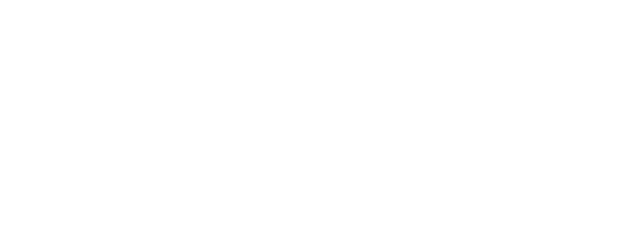
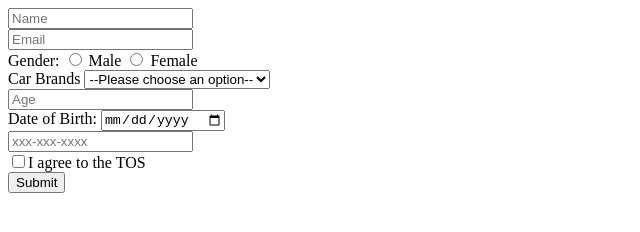
Before and after one commit to acciojob/signup-form-car-Luffy6441, a website: page main.html in a window 1280 px wide. Shown: the whole page, without its empty margins (0-640 px from the left). Drawn offline with Linux system fonts and the light colour scheme.

Commit message:
created a submission

```diff
--- a/main.html
+++ b/main.html
@@ -11,6 +11,68 @@
     <script type="text/javascript" src="./script.js">
 </script>
 
+	<form method = "post">
+		<div>
+			<label for="name">
+				<input type="text" id="name" placeholder="Name" required>
+			</label>
+		</div>
+
+		<div>
+			<label for="email">
+				<input type="email" id="email" placeholder="Email" required>
+			</label>
+		</div>
+
+		<div>
+			Gender:
+			<label for="gender_m">
+                <input type="radio" name="gender" id="gender_m"> Male
+            </label>
+
+            <label for="gender_f">
+                <input type="radio" name="gender" id="gender_f"> Female
+            </label>
+		</div>
+
+		<div>
+            <label for="cars"> Car Brands </label>
+            <select name="myList" id="cars">
+                <option value="Swift" selected> --Please choose an option-- </option>
+                <option value="Swift-Desire"> Rolls-Royce </option>
+                <option value="Innova"> Mercedes-Benz </option>
+                <option value="Ertica"> BMW </option>
+            </select>
+		</div>
+
+		<div>
+			<label for="age">
+				<input type="number" id="age" placeholder="Age" required>
+			</label>
+		</div>
+
+		<div>
+			<label for="dob">
+				Date of Birth:
+				<input type="date" id="dob" required>
+			</label>
+		</div>
+
+		<div>
+			<label for="tel">
+				<input type="tel" id="tel" placeholder="xxx-xxx-xxxx">
+			</label>
+		</div>
+
+		<div>
+			<label for="tos">
+				<input type="checkbox" id="tos" required>I agree to the TOS
+			</label>
+		</div>
+
+		<button type="submit">Submit</button>
+	</form>
+
 </body>
 
 </html>
```
